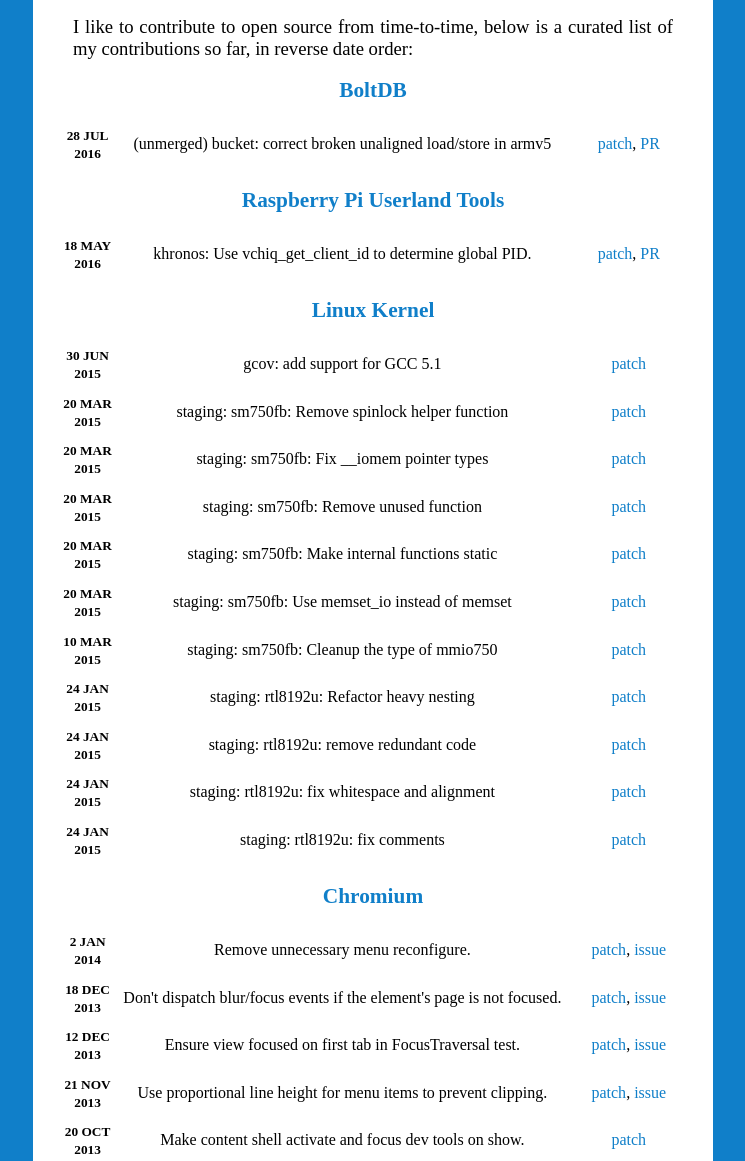
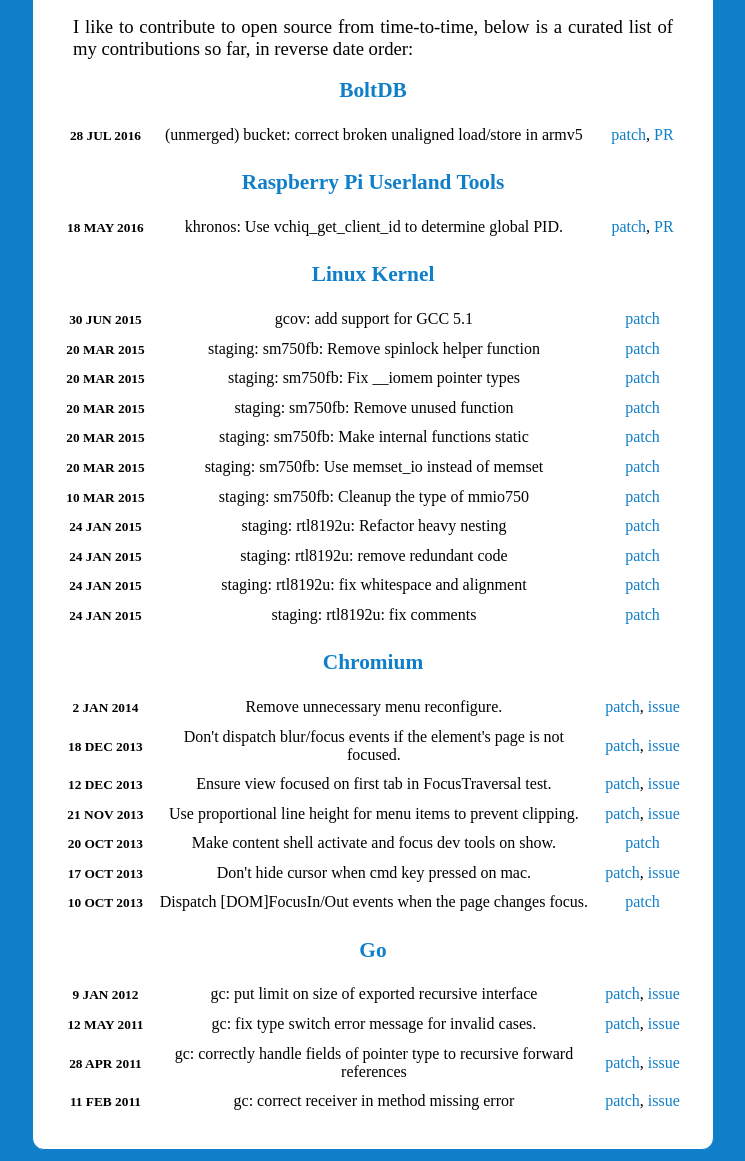
Before and after one commit to lorenzo-stoakes/ljs3, a plain HTML site: page patches.html in a window 1280 px wide. Shown: the part 139-1300 px from the top of the page, without its empty margins (267-1012 px from the left). Drawn offline with Linux system fonts and the light colour scheme; a web font is replaced by a local one.

Commit message:
Better to be specific about col widths.

```diff
--- a/patches.html
+++ b/patches.html
@@ -27,9 +27,9 @@
 
 			<table>
 				<colgroup>
-					<col style="width:10%" />
-					<col style="width:70%" />
-					<col style="width:20%" />
+					<col style="width:100px" />
+					<col style="width:440px" />
+					<col style="width:100px" />
 				</colgroup>
 				<tr>
 					<td><span class="date">28 jul 2016</span></td>
@@ -42,9 +42,9 @@
 
 			<table>
 				<colgroup>
-					<col style="width:10%" />
-					<col style="width:70%" />
-					<col style="width:20%" />
+					<col style="width:100px" />
+					<col style="width:440px" />
+					<col style="width:100px" />
 				</colgroup>
 				<tr>
 					<td><span class="date">18 may 2016</span></td>
@@ -57,9 +57,9 @@
 
 			<table>
 				<colgroup>
-					<col style="width:10%" />
-					<col style="width:70%" />
-					<col style="width:20%" />
+					<col style="width:100px" />
+					<col style="width:440px" />
+					<col style="width:100px" />
 				</colgroup>
 				<tr>
 					<td><span class="date">30 jun 2015</span></td>
@@ -134,9 +134,9 @@
 
 			<table>
 				<colgroup>
-					<col style="width:10%" />
-					<col style="width:70%" />
-					<col style="width:20%" />
+					<col style="width:100px" />
+					<col style="width:440px" />
+					<col style="width:100px" />
 				</colgroup>
 				<tr>
 					<td><span class="date">2 jan 2014</span></td>
@@ -179,9 +179,9 @@
 
 			<table>
 				<colgroup>
-					<col style="width:10%" />
-					<col style="width:70%" />
-					<col style="width:20%" />
+					<col style="width:100px" />
+					<col style="width:440px" />
+					<col style="width:100px" />
 				</colgroup>
 				<tr>
 					<td><span class="date">9 jan 2012</span></td>
```
